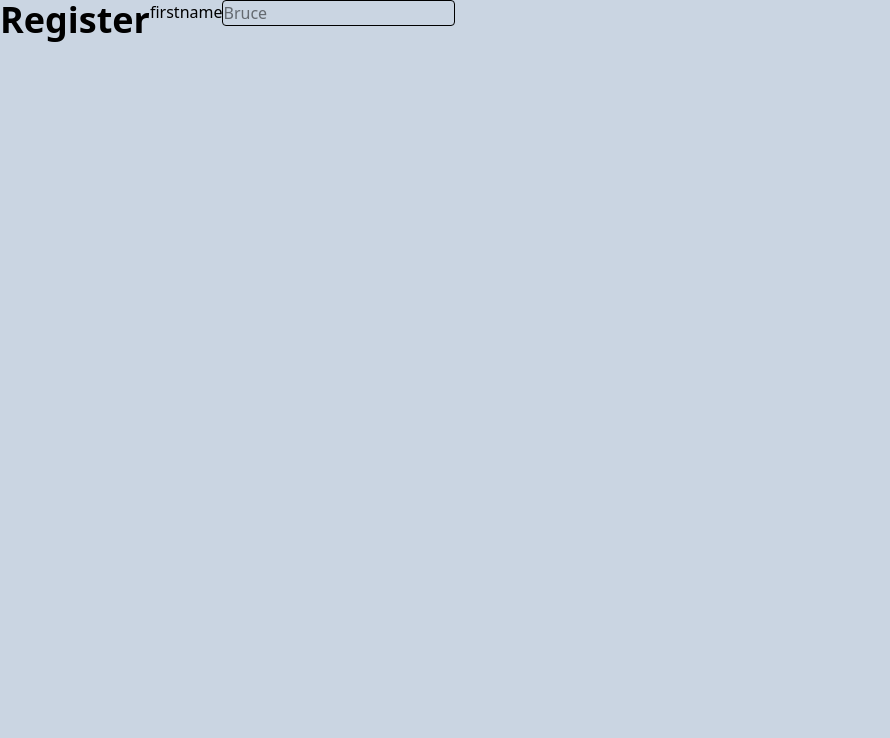
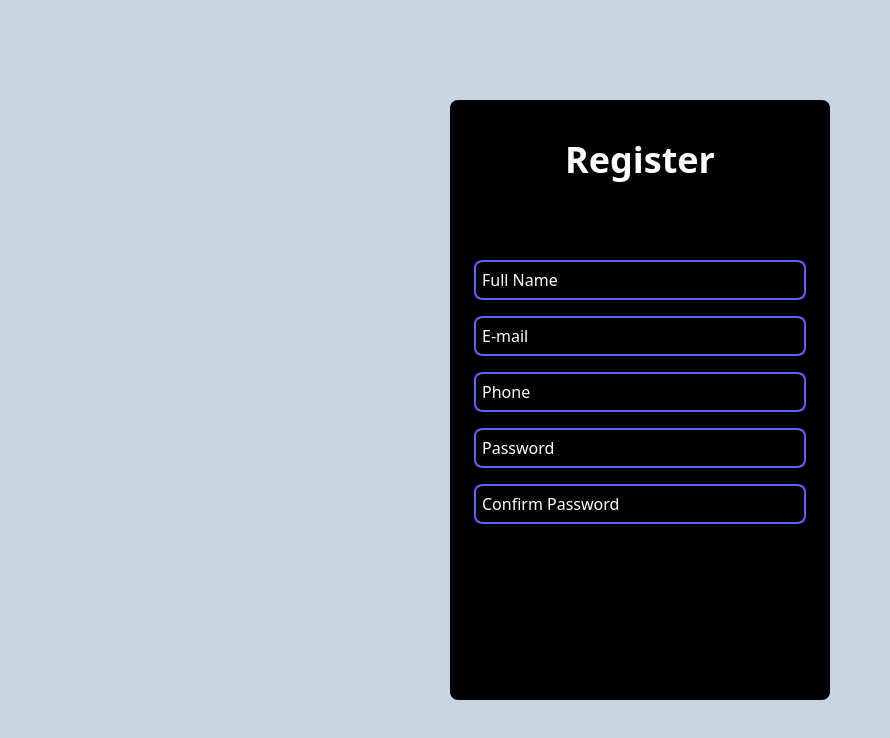
Before and after one commit to supersingh471/TodoApp, a React (Vite) app in the folder frontend/: page /signup in a window 1280 px wide. Shown: the top 738 px of the page, without its empty margins (0-890 px from the left). Built offline with nearby package versions, Linux system fonts and the light colour scheme.

Commit message:
created signup-frontend

```diff
--- a/frontend/src/components/Heading.jsx
+++ b/frontend/src/components/Heading.jsx
@@ -1,6 +1,6 @@
 
 export function Heading({label}) {
-	return <div className="flex text-4xl font-bold">
+	return <div className="text-4xl font-bold">
 		{label}
 	</div>
 }
--- a/frontend/src/components/InputBox.jsx
+++ b/frontend/src/components/InputBox.jsx
@@ -1,7 +1,6 @@
 
-export function InputBox({label, onChange, placeholder}) {
-	return <div className="flex">
-		<div>{label}</div>
-		<input onChange={onChange} placeholder={placeholder} className="border rounded "/>
+export function InputBox({onChange, placeholder}) {
+	return <div className="m-4 text-white-500">
+		<input onChange={onChange} placeholder={placeholder} className="border-2 border-indigo-500 rounded-lg p-1.5 w-full placeholder:text-white"/>
 	</div>
 }
--- a/frontend/src/pages/Register.jsx
+++ b/frontend/src/pages/Register.jsx
@@ -2,11 +2,16 @@ import { Heading } from "../components/Heading"
 import { InputBox } from "../components/InputBox"
 
 export const Register = () => {
-	return <div className="flex justify center h-screen bg-slate-300 ">
-		<div className="flex align-center"></div>
-		<Heading label={"Register"}/>
-		<div>
-			<InputBox placeholder={"Bruce"} label={"firstname"}/>
+	return <div className="bg-slate-300 h-screen flex justify-center">
+		<div className="flex flex-col justify-center text-white">
+		<div className="bg-black w-95 rounded-lg h-150 text-center p-2">
+		<div className="mt-8 mb-20"><Heading label={"Register"}/></div>
+		<InputBox placeholder={"Full Name"}/>
+		<InputBox placeholder={"E-mail"}/>
+		<InputBox placeholder={"Phone"}/>
+		<InputBox placeholder={"Password"}/>
+		<InputBox placeholder={"Confirm Password"}/>
 		</div>
 	</div>
+	</div>
 }
```
